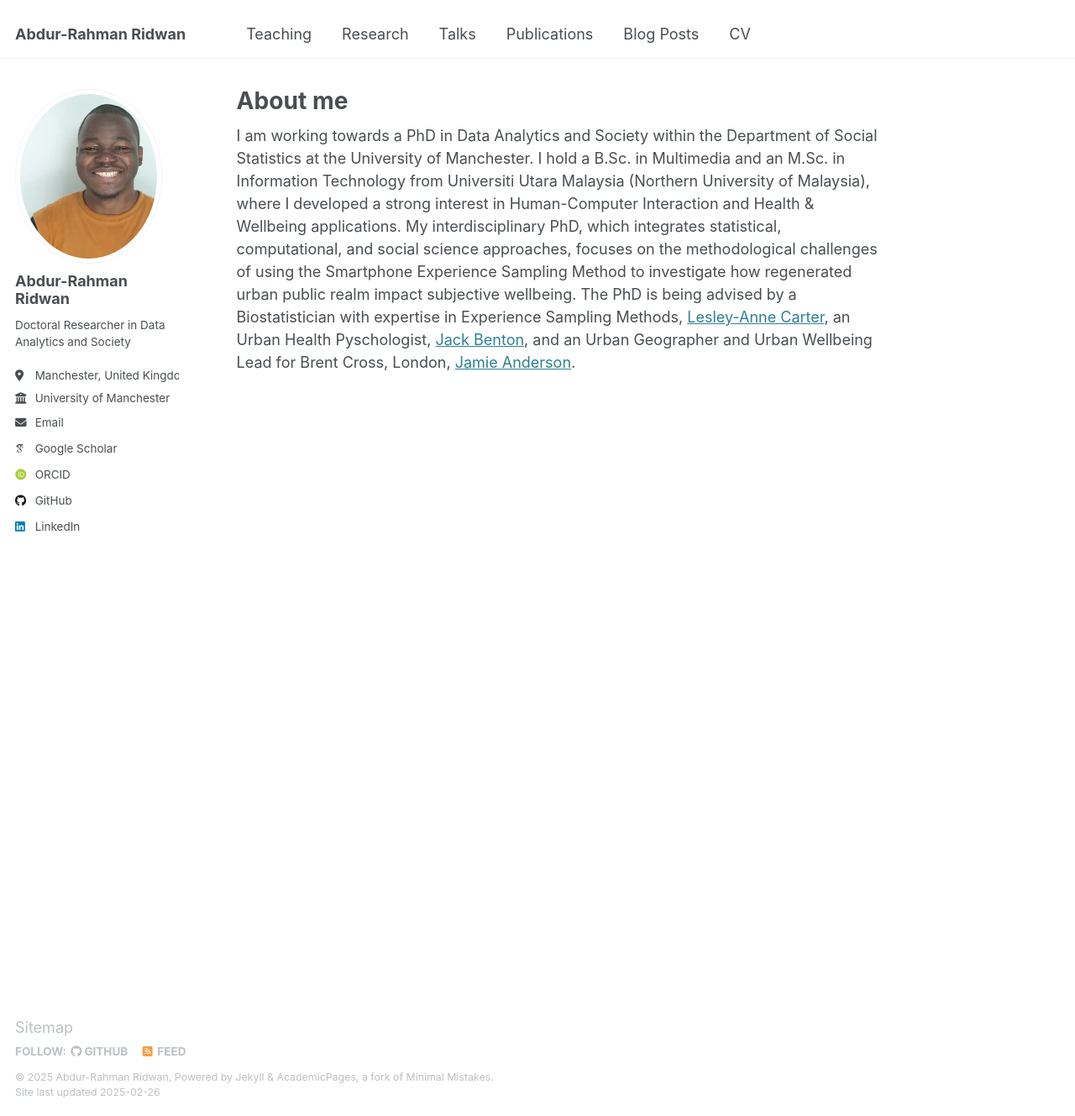
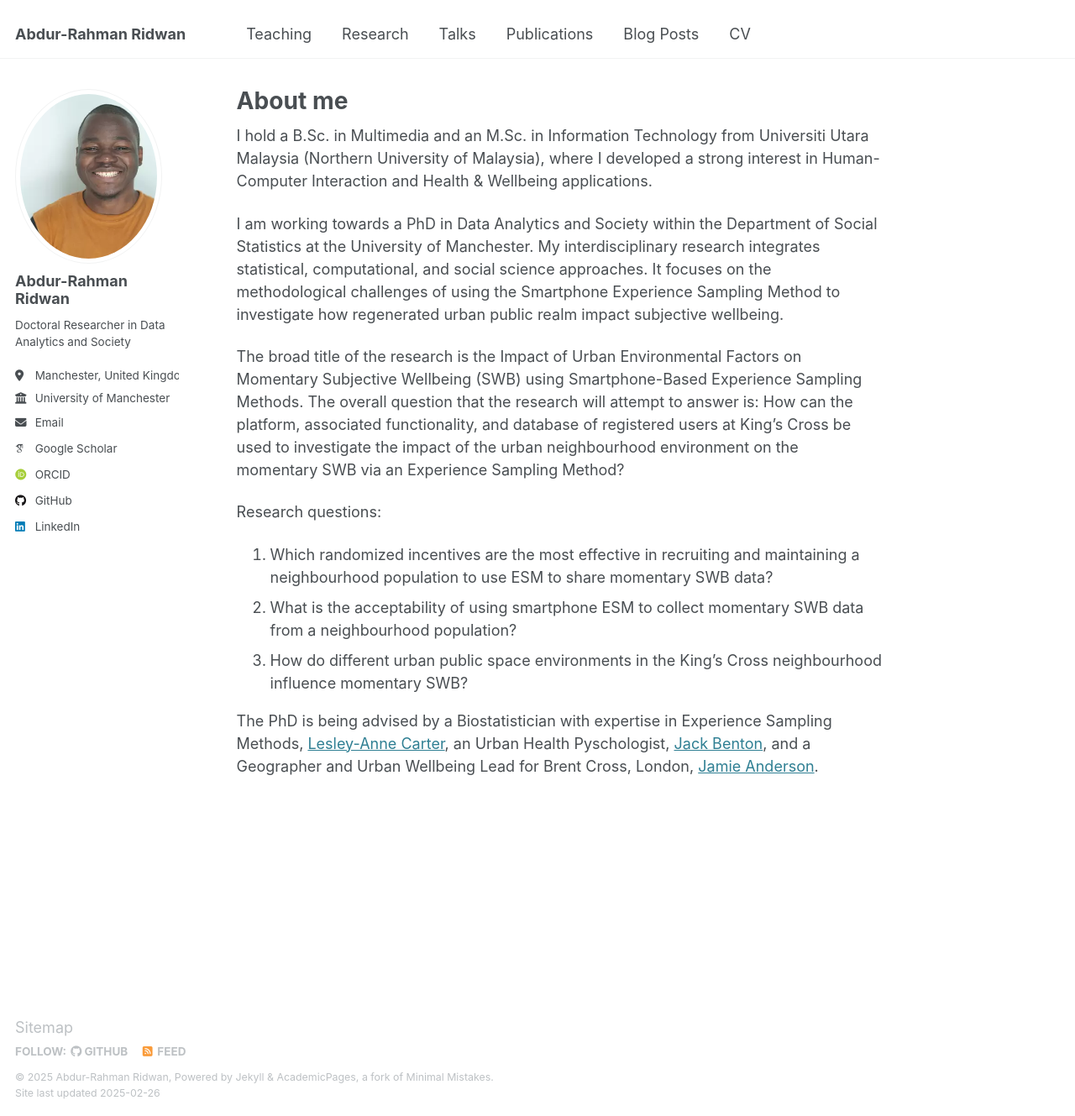
Before and after one commit to abdurrahmanlanrewaju/abdurrahmanlanrewaju.github.io, a Jekyll site: the page built from _pages/about.md, in a window 1280 px wide and 1329 px high. Shown: the whole window at 84% size. Built offline with Jekyll 4.4.1, drawn with Linux system fonts in a browser that asks for light colours; some web fonts are replaced.

Commit message:
Edit About me page

```diff
--- a/_config.yml
+++ b/_config.yml
@@ -5,8 +5,6 @@
 # For technical reasons, this file is *NOT* reloaded automatically when you use
 # `jekyll serve -l -H localhost`. If you change this file, please restart the
 # server process.
-
-remote_theme: mmistakes/minimal-mistakes
 
 # Basic Site Settings
 locale                   : "en-US"
@@ -300,25 +298,21 @@ timezone: Etc/UTC # http://en.wikipedia.org/wiki/List_of_tz_database_time_zones
 
 # Plugins
 plugins:
-- jekyll-feed
-  - jekyll-gist
   - jekyll-paginate
   - jekyll-sitemap
+  - jekyll-gist
+  - jekyll-feed
   - jekyll-redirect-from
-  - jemoji
   - jekyll-seo-tag
-  - jekyll-include-cache
-  - jekyll-archives
-  - jekyll-toc
-  - jekyll-relative-links
 
-# Mimic GitHub Pages with --safe
+# mimic GitHub Pages with --safe
 whitelist:
-  - jekyll-feed
-  - jekyll-gist
   - jekyll-paginate
   - jekyll-sitemap
+  - jekyll-gist
+  - jekyll-feed
   - jekyll-redirect-from
+  - jekyll-seo-tag
   - jemoji
 
 
@@ -357,3 +351,5 @@ compress_html:
   clippings: all
   ignore:
     envs: development
+
+theme: jekyll-theme-minimal
--- a/_pages/about.md
+++ b/_pages/about.md
@@ -7,4 +7,15 @@ redirect_from:
   - /about.html
 ---
 
-I am working towards a PhD in Data Analytics and Society within the Department of Social Statistics at the University of Manchester. I hold a B.Sc. in Multimedia and an M.Sc. in Information Technology from Universiti Utara Malaysia (Northern University of Malaysia), where I developed a strong interest in Human-Computer Interaction and Health & Wellbeing applications. My interdisciplinary PhD, which integrates statistical, computational, and social science approaches, focuses on the methodological challenges of using the Smartphone Experience Sampling Method to investigate how regenerated urban public realm impact subjective wellbeing. The PhD is being advised by a Biostatistician with expertise in Experience Sampling Methods, [Lesley-Anne Carter](https://research.manchester.ac.uk/en/persons/lesley-anne.carter), an Urban Health Pyschologist, [Jack Benton](https://research.manchester.ac.uk/en/persons/jack.benton), and an Urban Geographer and Urban Wellbeing Lead for Brent Cross, London, [Jamie Anderson](https://research.manchester.ac.uk/en/persons/jamie.anderson).
+I hold a B.Sc. in Multimedia and an M.Sc. in Information Technology from Universiti Utara Malaysia (Northern University of Malaysia), where I developed a strong interest in Human-Computer Interaction and Health & Wellbeing applications.
+
+I am working towards a PhD in Data Analytics and Society within the Department of Social Statistics at the University of Manchester. My interdisciplinary research integrates statistical, computational, and social science approaches. It focuses on the methodological challenges of using the Smartphone Experience Sampling Method to investigate how regenerated urban public realm impact subjective wellbeing.
+
+The broad title of the research is the Impact of Urban Environmental Factors on Momentary Subjective Wellbeing (SWB) using Smartphone-Based Experience Sampling Methods. The overall question that the research will attempt to answer is: How can the platform, associated functionality, and database of registered users at King's Cross be used to investigate the impact of the urban neighbourhood environment on the momentary SWB via an Experience Sampling Method?
+
+Research questions:
+1. Which randomized incentives are the most effective in recruiting and maintaining a neighbourhood population to use ESM to share momentary SWB data?
+2. What is the acceptability of using smartphone ESM to collect momentary SWB data from a neighbourhood population?
+3. How do different urban public space environments in the King's Cross neighbourhood influence momentary SWB?
+
+The PhD is being advised by a Biostatistician with expertise in Experience Sampling Methods, [Lesley-Anne Carter](https://research.manchester.ac.uk/en/persons/lesley-anne.carter), an Urban Health Pyschologist, [Jack Benton](https://research.manchester.ac.uk/en/persons/jack.benton), and a Geographer and Urban Wellbeing Lead for Brent Cross, London, [Jamie Anderson](https://research.manchester.ac.uk/en/persons/jamie.anderson).
```
